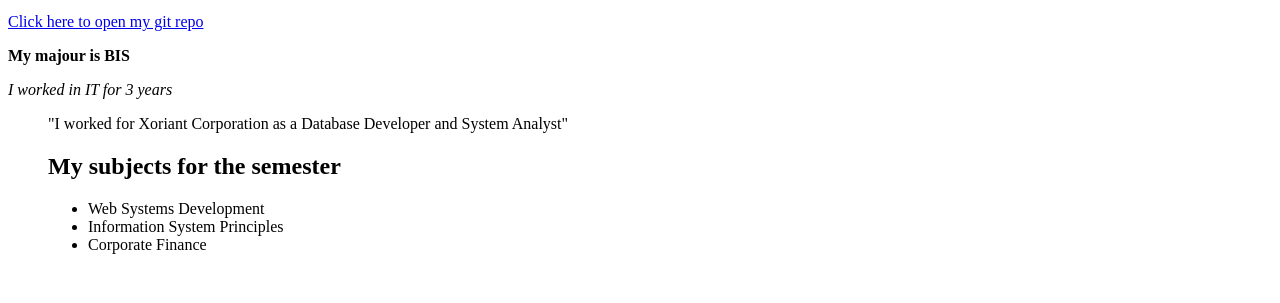
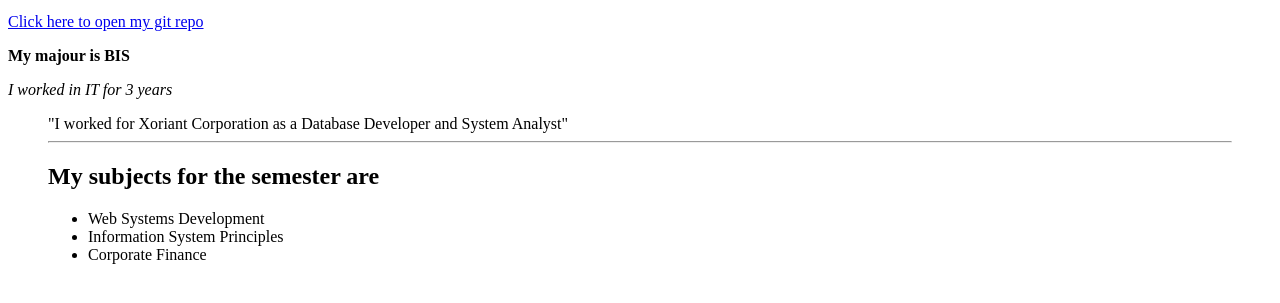
Before and after one commit to dhananjayshinkar/homework2, a plain HTML site: page index.html in a window 1280 px wide. Shown: the part 87-390 px from the top of the page. Drawn offline with Linux system fonts and the light colour scheme.

Commit message:
Added Horizontal rule

```diff
--- a/index.html
+++ b/index.html
@@ -5,7 +5,8 @@
 	<p><b>My majour is BIS</b></p>
 	<p><i>I worked in IT for 3 years</i></p>
 	<blockquote>"I worked for Xoriant Corporation as a Database Developer and System Analyst"
-	<h2>My subjects for the semester</h2>
+	<hr />
+	<h2>My subjects for the semester are</h2>
 	<ul>
 		<li>Web Systems Development</li>
 		<li>Information System Principles</li>
```
